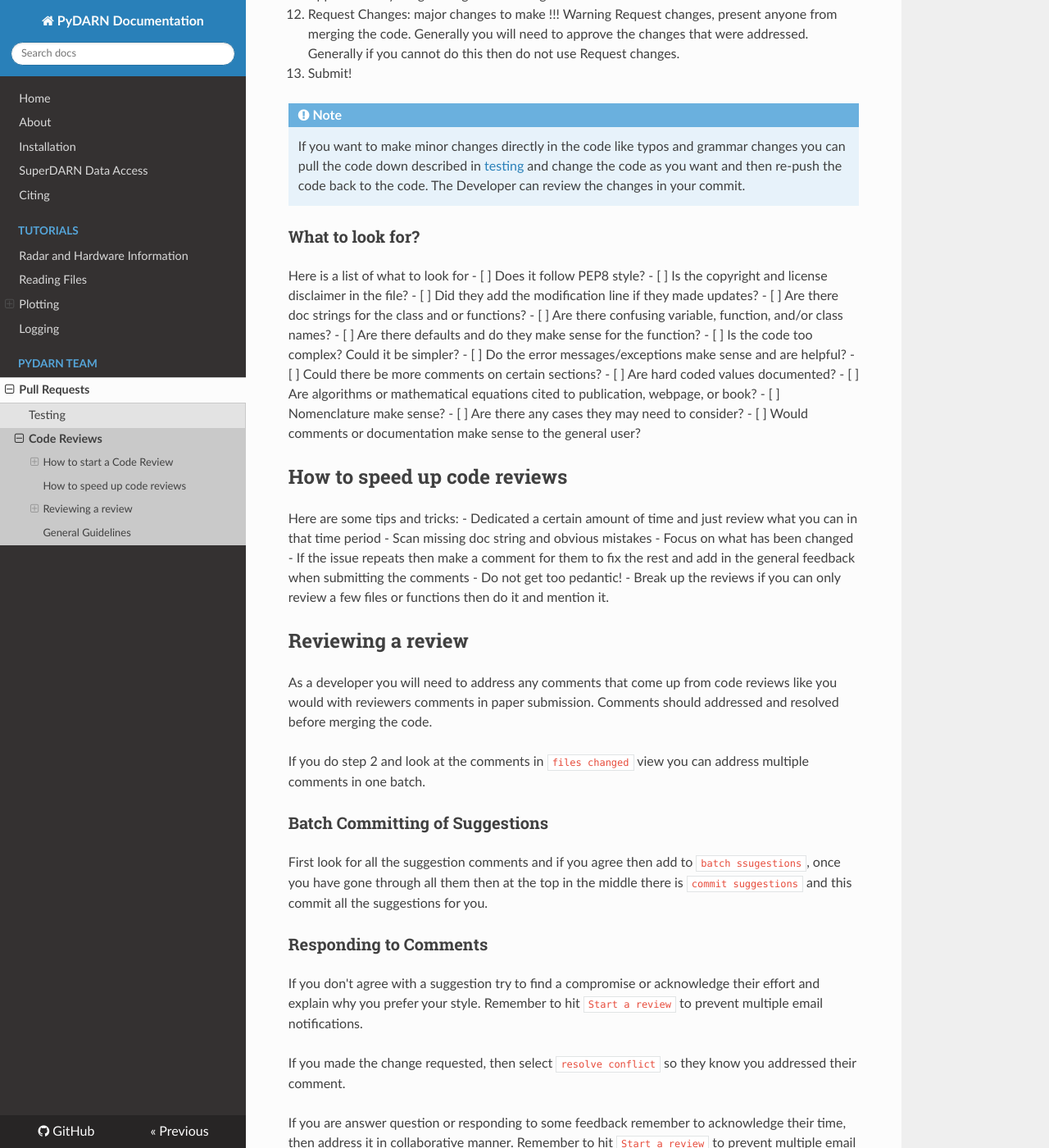
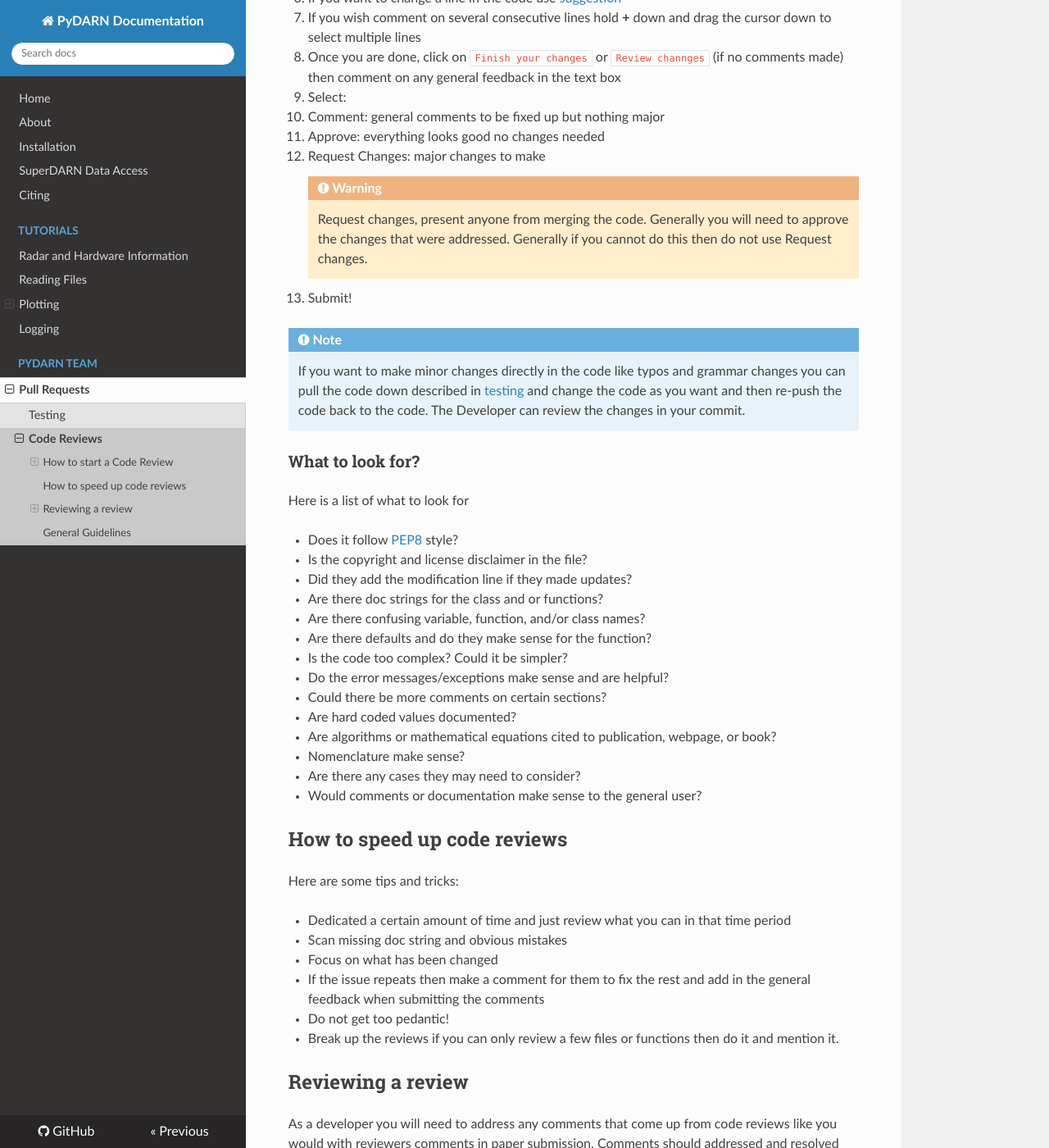
Before and after one commit to SuperDARN/pydarn, an MkDocs documentation site: the page built from docs/dev/code_review.md, in a window 1280 px wide and 1400 px high, scrolled down 986 px. Shown: the whole window at 82% size. Built offline with MkDocs 1.6.1, drawn with Linux system fonts in a browser that asks for light colours; nearby versions of some CDN libraries; some of the changed lines change nothing that is shown; some of the changed text lies outside the part shown.

Commit message:
updating readthedocs formatting

```diff
--- a/docs/dev/code_review.md
+++ b/docs/dev/code_review.md
@@ -1,6 +1,7 @@
 # Code Reviews
 
 Reviewing code is like proof reading a paper, it essential to ensure the followig:
+
 - code is user readable
 - follows consistency
 - helps create collaboration
@@ -23,8 +24,10 @@ If this is the case, then code review parts or specific files to reduce your tim
 3. Now review the changes that occurred in this PR - avoid commenting on other lines as this is scope creep.
 4. If you want to make a comment hover the cursor over the line numbers on the left side and a **+** button will appear. Click it!
 5. Now right any feedback or questions in the box and hit `Start a review` on the bottom right in the pop up window.
+
     !!! Warning
         Do not make several single comments as this can cause a lot of email notifications
+
 6. If you want to change a line in the code use [suggestion](https://haacked.com/archive/2019/06/03/suggested-changes/)
 7. If you wish comment on several consecutive lines hold **+** down and drag the cursor down to select multiple lines
 8. Once you are done, click on `Finish your changes` or `Review channges` (if no comments made) then comment on any general feedback in the text box
@@ -32,9 +35,11 @@ If this is the case, then code review parts or specific files to reduce your tim
   - Comment: general comments to be fixed up but nothing major
   - Approve: everything looks good no changes needed
   - Request Changes: major changes to make
-  !!! Warning
-      Request changes, present anyone from merging the code. Generally you will need to approve the changes that were addressed.
-      Generally if you cannot do this then do not use Request changes.
+
+    !!! Warning
+        Request changes, present anyone from merging the code. Generally you will need to approve the changes that were addressed.
+        Generally if you cannot do this then do not use Request changes.
+
 10. Submit!
 
 !!! Note
@@ -44,30 +49,33 @@ If this is the case, then code review parts or specific files to reduce your tim
 ### What to look for?
 
 Here is a list of what to look for
-- [ ] Does it follow PEP8 style?
-- [ ] Is the copyright and license disclaimer in the file?
-- [ ] Did they add the modification line if they made updates?
-- [ ] Are there doc strings for the class and or functions?
-- [ ] Are there confusing variable, function, and/or class names?
-- [ ] Are there defaults and do they make sense for the function?
-- [ ] Is the code too complex? Could it be simpler?
-- [ ] Do the error messages/exceptions make sense and are helpful?
-- [ ] Could there be more comments on certain sections?
-- [ ] Are hard coded values documented?
-- [ ] Are algorithms or mathematical equations cited to publication, webpage, or book?
-- [ ] Nomenclature make sense?
-- [ ] Are there any cases they may need to consider?
-- [ ] Would comments or documentation make sense to the general user?
+
+- Does it follow [PEP8](https://www.python.org/dev/peps/pep-0008/) style?
+- Is the copyright and license disclaimer in the file?
+- Did they add the modification line if they made updates?
+- Are there doc strings for the class and or functions?
+- Are there confusing variable, function, and/or class names?
+- Are there defaults and do they make sense for the function?
+- Is the code too complex? Could it be simpler?
+- Do the error messages/exceptions make sense and are helpful?
+- Could there be more comments on certain sections?
+- Are hard coded values documented?
+- Are algorithms or mathematical equations cited to publication, webpage, or book?
+- Nomenclature make sense?
+- Are there any cases they may need to consider?
+- Would comments or documentation make sense to the general user?
 
 ## How to speed up code reviews
 
 Here are some tips and tricks:
+
 - Dedicated a certain amount of time and just review what you can in that time period
 - Scan missing doc string and obvious mistakes
 - Focus on what has been changed
 - If the issue repeats then make a comment for them to fix the rest and add in the general feedback when submitting the comments
 - Do not get too pedantic!
 - Break up the reviews if you can only review a few files or functions then do it and mention it.
+
 ## Reviewing a review
 
 As a developer you will need to address any comments that come up from code reviews like you would with reviewers comments in paper submission.
@@ -95,6 +103,7 @@ Once all comments are addressed then follow steps 9-10 in the above steps.
 ## General Guidelines
 
 Here are some general guidelines to follow when code reviewing or responding to one:
+
 - Dedicate time to review of a given period, avoid being distracted
 - Ask questions instead of stating
 - Remember to comment on the code
```
